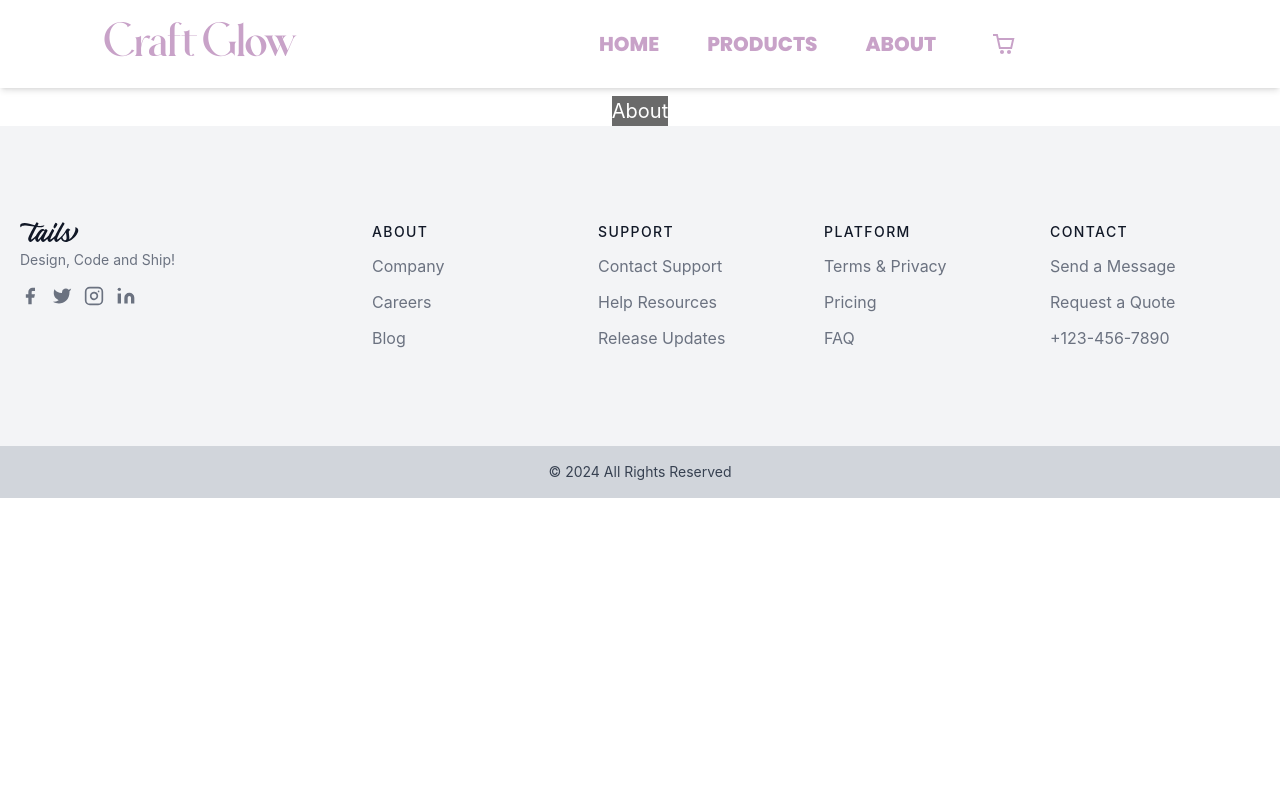
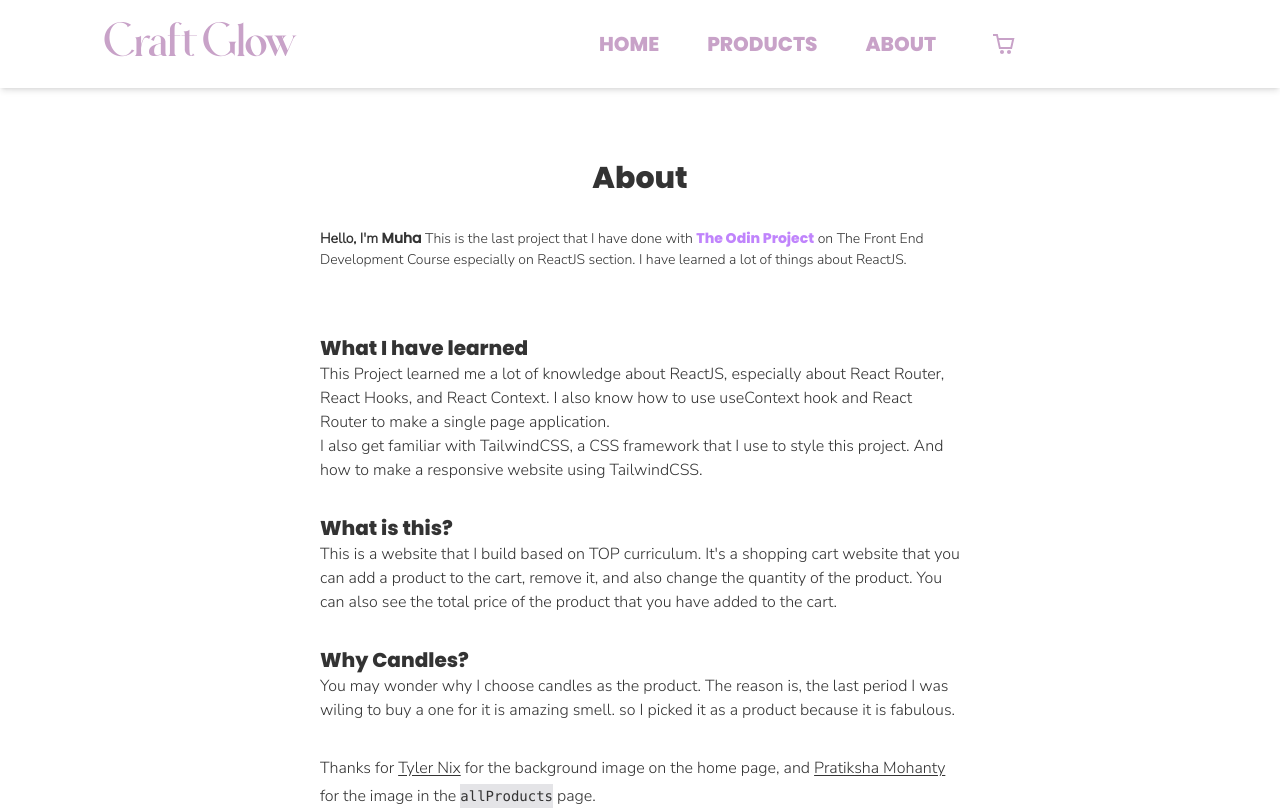
Before and after one commit to nmcev/odin-shopping-cart, a React (Vite) app: page /about in a window 1280 px wide. Shown: the top 810 px of the page. Built offline with nearby package versions, Linux system fonts and the light colour scheme.

Commit message:
feat: add content with style to About page

```diff
--- a/src/components/About/About.jsx
+++ b/src/components/About/About.jsx
@@ -1,19 +1,68 @@
-import { Fade, Slide } from 'react-slideshow-image';
 import 'react-slideshow-image/dist/styles.css'
 
 const About = () => {
     return (
 
-        <div className='flex items-center justify-center w-full pt-24'>
-            <div className=' bg-dimGray h-full p-'>
+        <div className='flex items-center justify-center py-40'>
+         <div className='h-full max-w-screen-sm mx-4'>
 
-                <div className='flex flex-col items-center justify-center w-full h-full'>
-                    <h1 className='text-20 text-white'>About</h1>
+                <div className='flex flex-col items-center justify-center w-full h-full pb-8'>
+                    <h1 className='text-3xl text-dark font-bold font-poppins'>About</h1>
                 </div>
 
+                <div className='flex flex-col items-start  w-full h-full gap-y-8 '>
 
-                <p>
-                </p>
+                    <p className='text-dark font-Nunito text-14'>
+                        <span className='text-md font-bold'>Hello, I&apos;m <span className=' font-regPoppins'>Muha</span> </span>
+                        This is the last project that I have done with <span className=' text-purple-400 font-poppins'>The Odin Project</span> on The Front End Development Course especially on ReactJS section.
+                        I have learned a lot of things about ReactJS.
+                    </p>
+
+                    <section>
+                    <h2 className='text-xl text-dark font-bold font-poppins pt-8 text'>What I have learned</h2>
+                    <p className='text-dark font-Nunito'>
+                        This Project learned me a lot of knowledge about ReactJS, especially about React Router, React Hooks, and React Context.
+                        I also know how to use useContext hook and React Router to make a single page application.
+                    </p>
+                    <p className='text-dark font-Nunito'>
+                        I also get familiar with TailwindCSS, a CSS framework that I use to style this project.
+                        And how to make a responsive website using TailwindCSS.
+                    </p>
+                    </section>
+
+                    <section>
+                    <h2 className='text-xl text-dark font-bold font-poppins'>What is this?</h2>
+                    <p className='text-dark font-Nunito'>
+                        This is a website that I build based on TOP curriculum.
+                        It&apos;s a shopping cart website that you can add a product to the cart, remove it, and also change the quantity of the product.
+                        You can also see the total price of the product that you have added to the cart.
+                    </p>
+                    </section>
+
+                   <section>
+                     <h2 className='text-xl text-dark font-bold font-poppins'>Why Candles?</h2>
+                     <p className='text-dark font-Nunito'>
+                        You may wonder why I choose candles as the product.
+                        The reason is, the last period I was wiling to buy a one for it is amazing smell.
+                        so I picked it as a product because it is fabulous.
+                     </p>
+                    </section>
+
+                    <section>
+                        <p className='text-dark font-Nunito leading-7'>
+                            Thanks for <a  className=' underline-offset-2 underline' href="https://unsplash.com/@nixcreative">Tyler Nix</a> for the background image on the home page,
+                            and <a className=' underline-offset-2 underline' href='https://unsplash.com/@pratiksha_mohanty'>Pratiksha Mohanty</a> for the image in the <code className=' bg-zinc-200 text-sm py-1'>allProducts</code> page.
+                        </p>
+                    </section>
+
+                    <section>
+                        <p className='text-dark font-Nunito text-start'>
+                            If you want to see the code, you can check it on my <a className=' underline-offset-2 underline' href='https://github.com/nmcev/odin-shopping-cart'>Github</a>.
+                        </p>
+                    </section>
+
+
+                </div>
             </div>
 
         </div>
```
